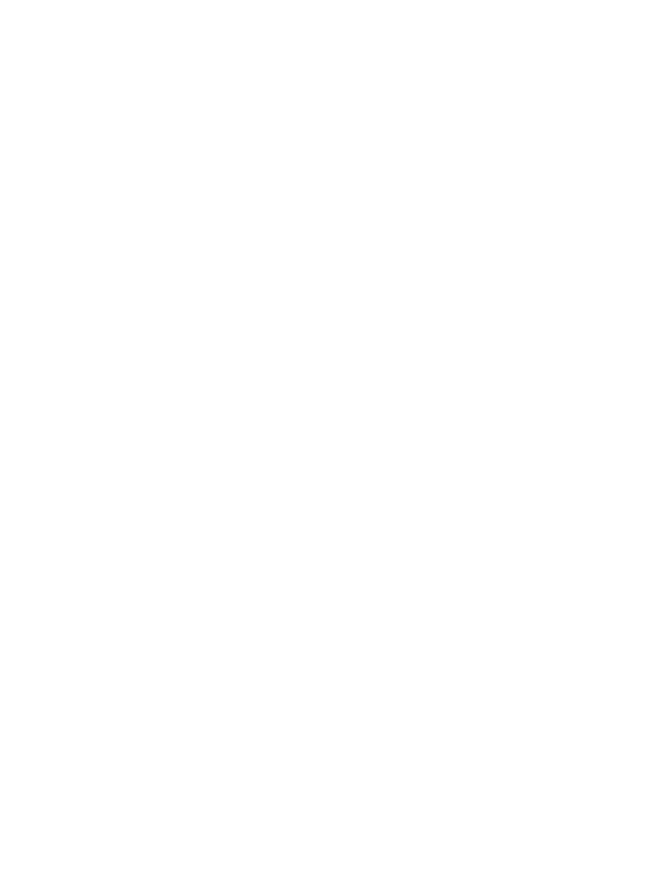
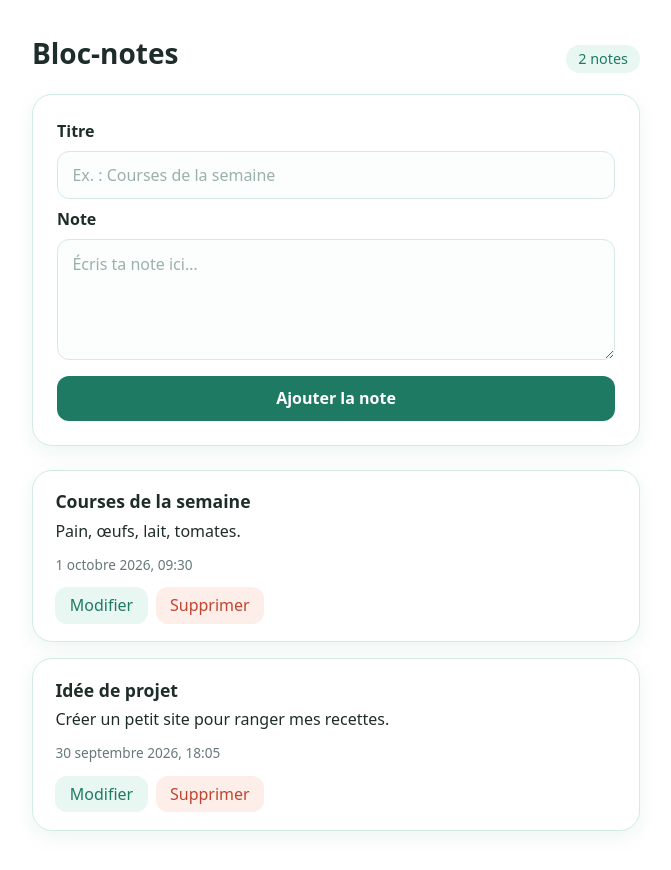
Before and after one commit to noaribote/tPlan, an Electron app: page views/source/bloc-note.html in a window 1420 px wide. Shown: the whole page, without its empty margins (374-1045 px from the left). Before the commit the page ends 800 px from the top, so only its background shows below. Drawn offline with Linux system fonts and the light colour scheme.

Commit message:
- Ajout Bloc note

```diff
--- a/assets/css/source/bloc-note.css
+++ b/assets/css/source/bloc-note.css
@@ -0,0 +1,173 @@
+/* ---------- Variables (couleurs et réglages modifiables ici) ---------- */
+:root {
+  --fond: transparent;       /* laisse voir le fond de ta page */
+  --carte: #ffffff;          /* même blanc que tes autres blocs */
+  --encre: #1f2d2a;
+  --encre-douce: #66787a;
+  --accent: #1f7a63;         /* vert profond, assorti au vert menthe */
+  --accent-clair: #e8f7f2;   /* menthe très pâle */
+  --danger: #c0452f;
+  --bordure: #d3ebe3;
+  --rayon: 20px;
+  --rayon-petit: 12px;
+  --ombre: 0 6px 20px rgba(31, 122, 99, 0.08);
+}
+
+/* ---------- Base ---------- */
+* {
+  box-sizing: border-box;
+}
+
+body {
+  margin: 0;
+  background: var(--fond);
+  color: var(--encre);
+  font-family: system-ui, -apple-system, "Segoe UI", Roboto, sans-serif;
+  line-height: 1.5;
+}
+
+.app {
+  max-width: 640px;
+  margin: 0 auto;
+  padding: 2rem 1rem 4rem;
+}
+
+/* ---------- En-tête ---------- */
+.app__header {
+  display: flex;
+  justify-content: space-between;
+  align-items: baseline;
+  margin-bottom: 1.25rem;
+}
+
+.app__header h1 {
+  margin: 0;
+  font-size: 1.75rem;
+  font-weight: 700;
+}
+
+.app__compteur {
+  margin: 0;
+  padding: 0.2rem 0.75rem;
+  font-size: 0.9rem;
+  color: var(--accent);
+  background: var(--accent-clair);
+  border-radius: 999px;
+}
+
+/* ---------- Formulaire ---------- */
+.formulaire {
+  display: grid;
+  gap: 0.5rem;
+  padding: 1.5rem;
+  background: var(--carte);
+  border: 1px solid var(--bordure);
+  border-radius: var(--rayon);
+  box-shadow: var(--ombre);
+}
+
+label {
+  font-weight: 600;
+}
+
+input,
+textarea {
+  width: 100%;
+  padding: 0.7rem 0.9rem;
+  font: inherit;
+  color: inherit;
+  background: #fbfefd;
+  border: 1px solid var(--bordure);
+  border-radius: var(--rayon-petit);
+}
+
+input::placeholder,
+textarea::placeholder {
+  color: #9bb0ad;
+}
+
+textarea {
+  resize: vertical;
+}
+
+/* Contour visible au clavier */
+input:focus-visible,
+textarea:focus-visible,
+button:focus-visible {
+  outline: 3px solid var(--accent);
+  outline-offset: 2px;
+}
+
+button {
+  font: inherit;
+  font-weight: 600;
+  cursor: pointer;
+  border: none;
+  border-radius: var(--rayon-petit);
+  padding: 0.65rem 1.1rem;
+}
+
+.formulaire button {
+  margin-top: 0.5rem;
+  background: var(--accent);
+  color: #fff;
+}
+
+.formulaire button:hover {
+  filter: brightness(1.12);
+}
+
+/* ---------- Liste des notes ---------- */
+.liste {
+  display: grid;
+  gap: 1rem;
+  margin-top: 1.5rem;
+}
+
+.note {
+  padding: 1.1rem 1.4rem;
+  background: var(--carte);
+  border: 1px solid var(--bordure);
+  border-radius: var(--rayon);
+  box-shadow: var(--ombre);
+}
+
+.note h2 {
+  margin: 0 0 0.25rem;
+  font-size: 1.1rem;
+}
+
+.note p {
+  margin: 0 0 0.75rem;
+  white-space: pre-wrap;
+  overflow-wrap: anywhere;
+}
+
+.note time {
+  display: block;
+  font-size: 0.85rem;
+  color: var(--encre-douce);
+}
+
+/* ---------- Boutons d'une note ---------- */
+.note__actions {
+  display: flex;
+  gap: 0.5rem;
+  margin-top: 0.75rem;
+}
+
+.note__actions button {
+  padding: 0.4rem 0.9rem;
+  font-weight: 500;
+  color: var(--accent);
+  background: var(--accent-clair);
+}
+
+.note__actions button:hover {
+  filter: brightness(0.96);
+}
+
+.note__actions .supprimer {
+  color: var(--danger);
+  background: #fdeeea;
+}
--- a/assets/css/style.css
+++ b/assets/css/style.css
@@ -1,5 +1,4 @@
 @import url('source/media.css');
-@import url('source/bloc-note.css');
 @import url('iframe.css');
 @import url('main.css');
 @import url('nav.css');
--- a/views/source/bloc-note.html
+++ b/views/source/bloc-note.html
@@ -1 +1,55 @@
-<section></section>
+<!DOCTYPE html>
+<html lang="fr">
+<head>
+  <meta charset="UTF-8">
+  <meta name="viewport" content="width=device-width, initial-scale=1.0">
+  <title>Bloc-notes</title>
+  <link rel="stylesheet" href="../../assets/css/source/bloc-note.css">
+</head>
+<body>
+  <main class="app">
+
+    <header class="app__header">
+      <h1>Bloc-notes</h1>
+      <p class="app__compteur">2 notes</p>
+    </header>
+
+    <!-- Formulaire d'ajout -->
+    <form id="formulaire" class="formulaire">
+      <label for="titre">Titre</label>
+      <input id="titre" type="text" placeholder="Ex. : Courses de la semaine" required>
+
+      <label for="contenu">Note</label>
+      <textarea id="contenu" rows="4" placeholder="Écris ta note ici…" required></textarea>
+
+      <button type="submit">Ajouter la note</button>
+    </form>
+
+    <!-- Liste des notes : une balise <article class="note"> par note -->
+    <section id="liste" class="liste">
+
+      <article class="note">
+        <h2>Courses de la semaine</h2>
+        <p>Pain, œufs, lait, tomates.</p>
+        <time datetime="2026-10-01T09:30">1 octobre 2026, 09:30</time>
+        <div class="note__actions">
+          <button type="button">Modifier</button>
+          <button type="button" class="supprimer">Supprimer</button>
+        </div>
+      </article>
+
+      <article class="note">
+        <h2>Idée de projet</h2>
+        <p>Créer un petit site pour ranger mes recettes.</p>
+        <time datetime="2026-09-30T18:05">30 septembre 2026, 18:05</time>
+        <div class="note__actions">
+          <button type="button">Modifier</button>
+          <button type="button" class="supprimer">Supprimer</button>
+        </div>
+      </article>
+
+    </section>
+
+  </main>
+</body>
+</html>
```
